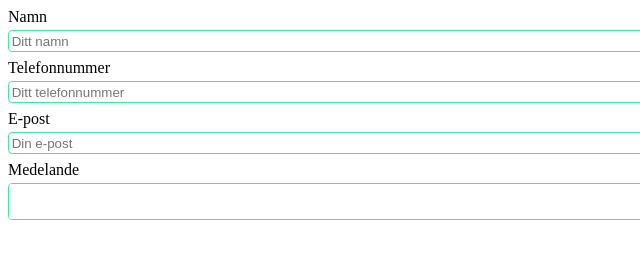
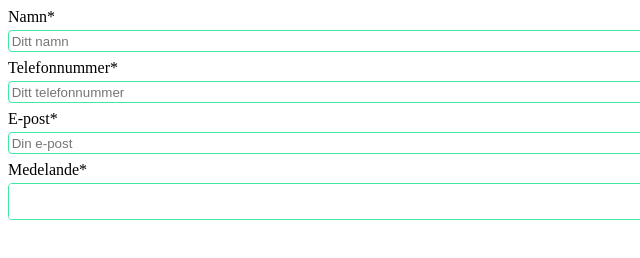
Before and after one commit to lukashermansson/LDF, a plain HTML site: page Pages/contact/contact.html in a window 1280 px wide. Shown: the full height of the page, 0-640 px from the left. Drawn offline with Linux system fonts and the light colour scheme; files that its build step writes are made by us from their sources; files whose address does not match are found by name.

Commit message:
Updated text to make it clear that all frilds are requred

```diff
--- a/Pages/contact/contact.html
+++ b/Pages/contact/contact.html
@@ -4,16 +4,16 @@
 
 <div class="containerDiv">
 <form id="contactForm">
-    <label for="fname">Namn</label>
+    <label for="fname">Namn*</label>
     <input type="text" id="fname" name="fullName" placeholder="Ditt namn"/>
 
-    <label for="telenr">Telefonnummer</label>
+    <label for="telenr">Telefonnummer*</label>
     <input type="text" id="telenr" name="telenr" placeholder="Ditt telefonnummer"/>
 
-    <label for="email">E-post</label>
+    <label for="email">E-post*</label>
     <input type="text" id="email" name="email" placeholder="Din e-post"/>
 
-    <label for="message">Medelande</label>
+    <label for="message">Medelande*</label>
     <textarea id="message" name="message" placeholder="Ditt medelande"/>
 
 
```
